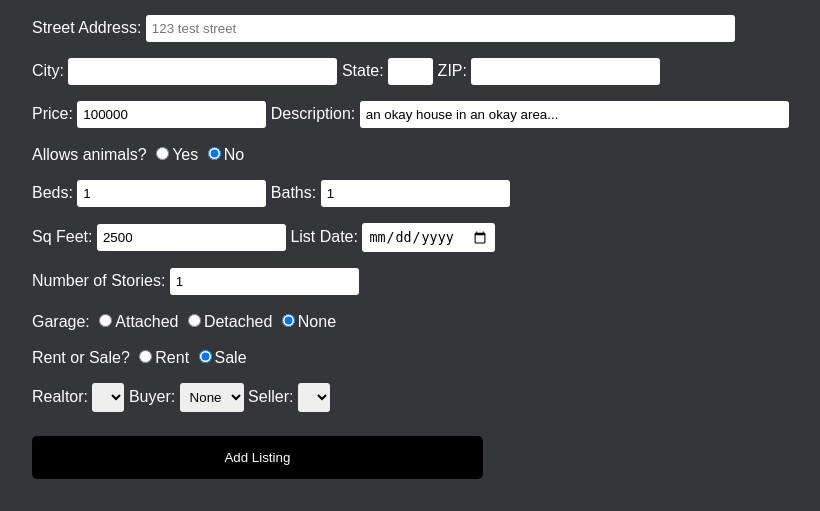
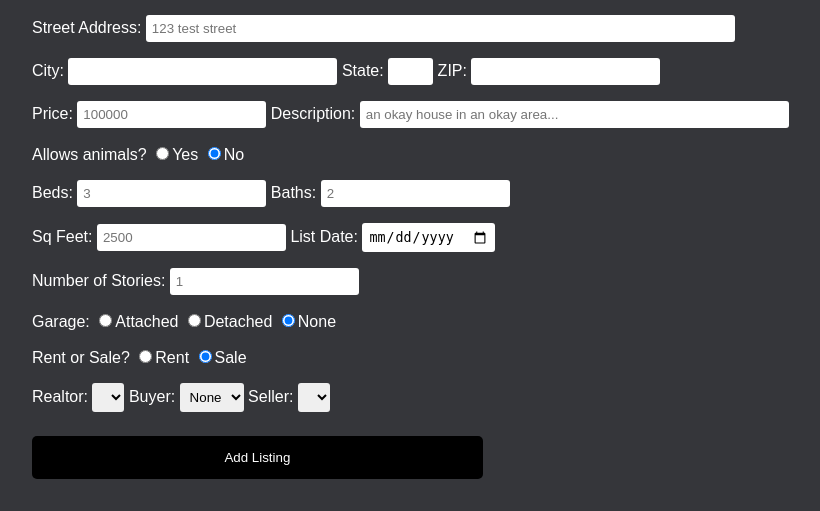
Before and after one commit to bsomero/cs340-project, a Flask app: page /listings in a window 1280 px wide. Shown: the part 529-1040 px from the top of the page, without its empty margins (8-828 px from the left). Run offline with Flask 2, Linux system fonts and the light colour scheme; data that the repository does not hold is empty; some libraries are stand-ins or nearby versions.

Commit message:
changed values on listing page to use placeholders instead of actual values

```diff
--- a/templates/listings.j2
+++ b/templates/listings.j2
@@ -94,11 +94,11 @@
             <p>
               <label>
                 Price:
-                <input type="number" value="100000" name="price_input" size="50" maxlength="100" required>
+                <input type="number" placeholder="100000" name="price_input" size="50" maxlength="100" required>
               </label>
               <label>
                 Description:
-                <input type="text" value="an okay house in an okay area..." name="description_input" size="50" maxlength="100" required>
+                <input type="text" placeholder="an okay house in an okay area..." name="description_input" size="50" maxlength="100" required>
               </label>
             </p>
             <p>
@@ -113,17 +113,17 @@
             <p>
               <label>
                 Beds:
-                <input type="number" value="1" name="beds_input" size="3" maxlength="3" required>
+                <input type="number" placeholder="3" name="beds_input" size="3" maxlength="3" required>
               </label>
               <label>
                 Baths:
-                <input type="number" value="1" name="baths_input" size="3" maxlength="3" required>
+                <input type="number" placeholder="2" name="baths_input" size="3" maxlength="3" required>
               </label>
             </p>
             <p>
               <label>
                 Sq Feet:
-                <input type="number" value="2500" name="squarefeet_input" size="6" maxlength="6" required>
+                <input type="number" placeholder="2500" name="squarefeet_input" size="6" maxlength="6" required>
               </label>
               <label>
                 List Date:
@@ -133,7 +133,7 @@
             <p>
               <label>
                 Number of Stories:
-                <input type="number" value="1" name="stories_input" size="2" maxlength="2" required>
+                <input type="number" placeholder="1" name="stories_input" size="2" maxlength="2" required>
               </label>
             </p>
             <p>
```
